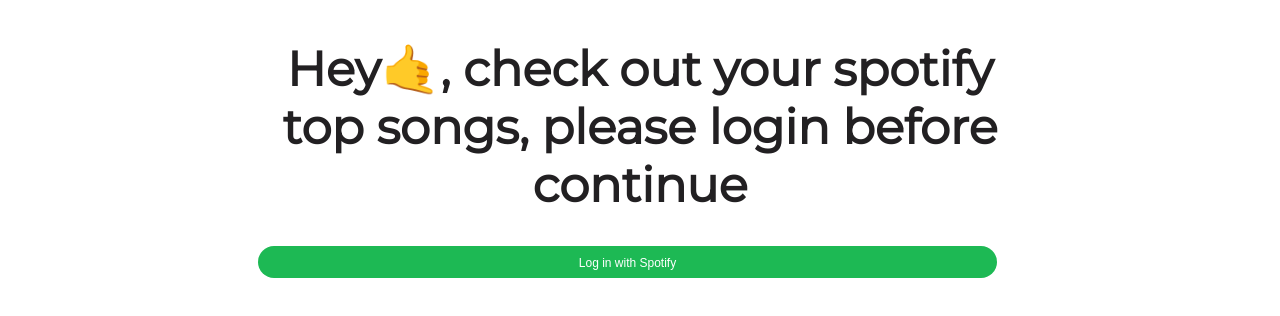
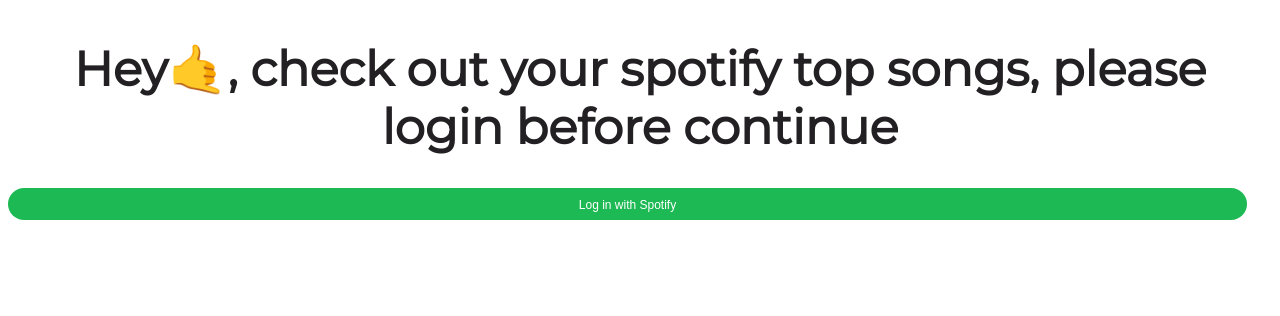
Before and after one commit to simone98dm/spork-svelte, a Svelte app: page / in a window 1280 px wide. Shown: the top 316 px of the page. Built offline with nearby package versions, Linux system fonts and the light colour scheme.

Commit message:
fix sizing

```diff
--- a/src/App.svelte
+++ b/src/App.svelte
@@ -157,7 +157,7 @@
     justify-content: center;
     align-items: center;
     padding: 0;
-    margin: 0 250px 0 250px;
+    margin: 0;
   }
 
   * {
@@ -170,12 +170,14 @@
     margin-bottom: 20px;
     text-decoration: none;
   }
+
   .spoty-btn-sm {
     font-size: 12px;
     line-height: 1;
     border-radius: 500px;
     padding: 11px 32px 9px;
   }
+
   .spoty-btn-primary {
     color: #fff;
     background-color: #1db954;
@@ -191,6 +193,7 @@
       transform: translate(-50%, -50%) rotate(360deg);
     }
   }
+
   .ldio-z6h7l1lpshs div {
     position: absolute;
     left: 0;
@@ -203,11 +206,13 @@
     border-top-color: transparent;
     border-radius: 50%;
   }
+
   .ldio-z6h7l1lpshs div {
     animation: ldio-z6h7l1lpshs 1s linear infinite;
     top: 100px;
     left: 100px;
   }
+
   .loadingio-spinner-rolling-xjk8h47j69 {
     width: 200px;
     height: 200px;
@@ -215,6 +220,7 @@
     overflow: hidden;
     background: #ffffff;
   }
+
   .ldio-z6h7l1lpshs {
     width: 100%;
     height: 100%;
@@ -223,6 +229,7 @@
     backface-visibility: hidden;
     transform-origin: 0 0; /* see note above */
   }
+
   .ldio-z6h7l1lpshs div {
     box-sizing: content-box;
   }
```
